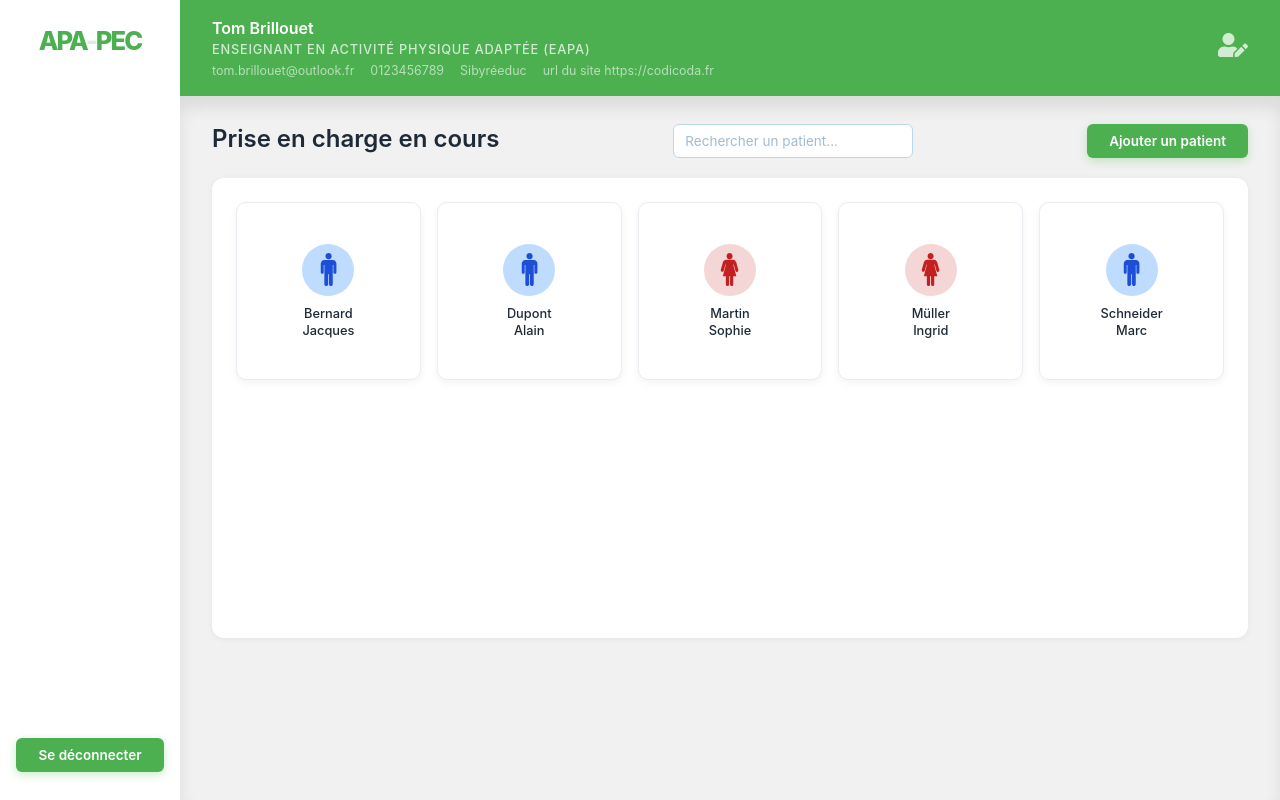
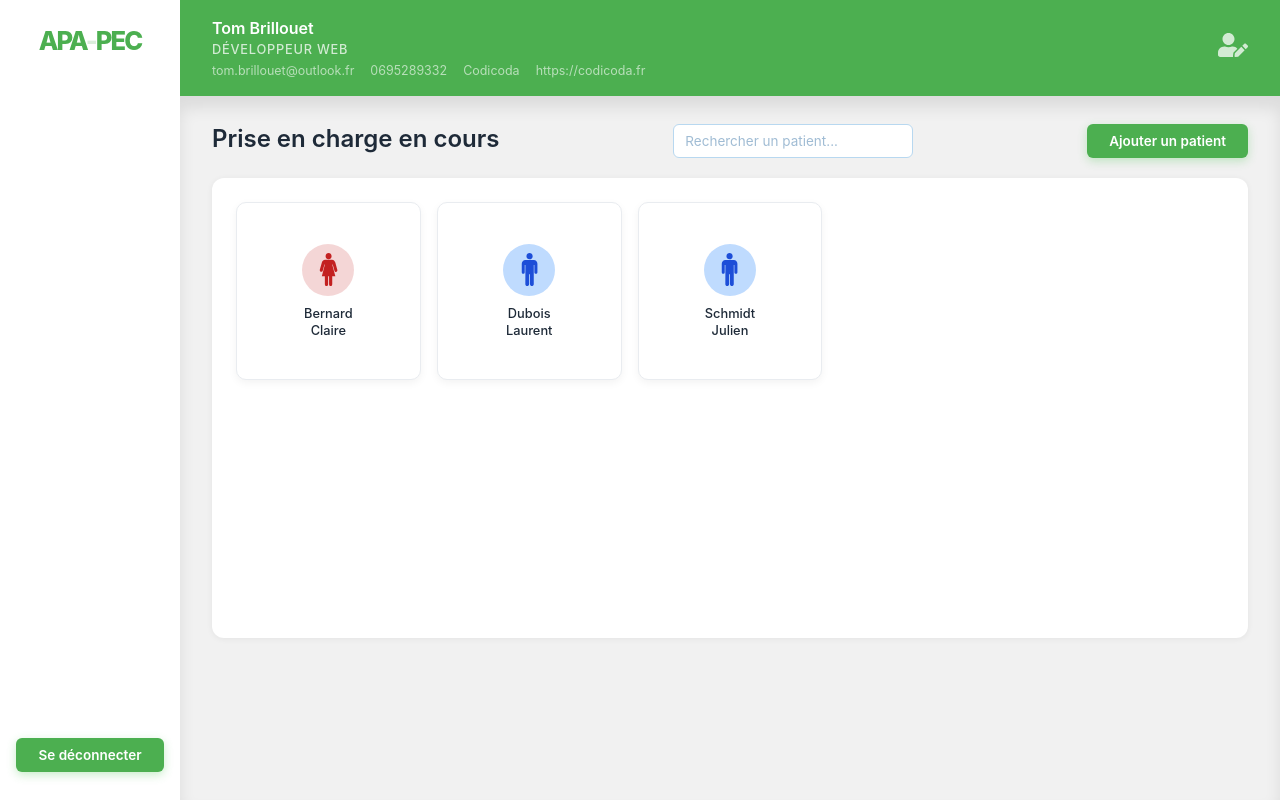
Before and after one commit to TomBrillouet/APA-PEC, a React (Vite) app: page /dashboard in a window 1280 px wide. Built offline with nearby package versions, Linux system fonts and the light colour scheme.

Commit message:
🔧F04 : Change initi datas

```diff
--- a/src/datas/fakePatients.js
+++ b/src/datas/fakePatients.js
@@ -1,130 +1,36 @@
 export const fakePatients = [
   {
-    id: "1",
+    id: "2",
     sex: "man",
-    lastName: "Dupont",
-    firstName: "Alain",
-    address: {
-      cp: "67960",
-      city: "Entzheim",
-      street: "52B route de Strasbourg",
-    },
-    mail: "adupont@gmail.com",
-    phone: "0612345678",
+    lastName: "Dubois",
+    firstName: "Laurent",
+    address: { cp: "67000", city: "Strasbourg", street: "8 rue du Moulin" },
+    mail: "laurent.dubois@gmail.com",
+    phone: "0611223344",
     birth: "1965-03-14",
-    height: 180,
-    weight: 82,
-    problems: "Douleurs chroniques au genou droit",
-    history: "Chute à vélo en 2018, opération du ménisque en 2019",
-    goals: "Retrouver de la mobilité pour reprendre la randonnée",
+    height: 175,
+    weight: 80,
+    problems: "Surpoids et déconditionnement à l'effort",
+    history: "Hypertension traitée",
+    goals: "Perte de poids et amélioration endurance",
     archived: false,
     bilans: [
       {
-        id: "5025152a-3a7f-4f57-a721-0ab67c362786",
-        type: "initial",
-        height: 180,
-        weight: 82,
-        imc: 25.3,
-        date: "2026-02-21",
+        id: "2-final",
+        type: "final",
+        height: 175,
+        weight: 80,
+        imc: 26.1,
+        avis: "Perte de poids significative et amélioration cardio-respiratoire.",
+        raisonFin: "Objectifs atteints",
+        objectifsconclusion: "Poursuite activité autonome conseillée",
+        date: "2026-04-15",
         tests: [
           {
             name: "Assis-debout",
-            remarques: "6czcz8",
+            remarques: "Bonne endurance",
             results: [
-              { field: "Répétitions", chart: true, value: "5" },
-              { field: "FC initiale", value: "4" },
-              { field: "FC finale", value: "8" },
-              { field: "FC après délai", value: "8" },
-              { field: "Sat initiale", value: "6" },
-              { field: "Sat finale", value: "4" },
-              { field: "Sat après délai", value: "5" },
-            ],
-          },
-          {
-            name: "Test d'équilibre unipodal",
-            remarques: "fke",
-            results: [
-              { field: "Durée gauche", chart: true, value: "8" },
-              { field: "Durée droite", chart: true, value: "9" },
-              { field: "FC initiale", value: "5" },
-              { field: "FC finale", value: "2" },
-              { field: "FC après délai", value: "5" },
-            ],
-          },
-        ],
-      },
-    ],
-    logbook: [],
-  },
-  {
-    id: "2",
-    sex: "woman",
-    lastName: "Martin",
-    firstName: "Sophie",
-    address: {
-      cp: "67000",
-      city: "Strasbourg",
-      street: "14 rue des Roses",
-    },
-    mail: "sophie.martin@outlook.fr",
-    phone: "0698765432",
-    birth: "1978-07-22",
-    height: 165,
-    weight: 62,
-    problems: "Lombalgie chronique, fatigue persistante",
-    history:
-      "Hernie discale L4-L5 diagnostiquée en 2021, kinésithérapie suivie pendant 6 mois",
-    goals:
-      "Diminuer les douleurs au quotidien et reprendre le travail à plein temps",
-    archived: false,
-    bilans: [
-      {
-        id: "b2c3d4e5-f6a7-8901-bcde-f12345678901",
-        type: "intermediaire",
-        height: 165,
-        weight: 62,
-        imc: 22.77,
-        date: "2026-02-15",
-        tests: [
-          {
-            name: "Assis-debout",
-            remarques: "Nette amélioration, pas de douleur signalée",
-            results: [
-              { field: "Répétitions", chart: true, value: "12" },
-              { field: "FC initiale", value: "70" },
-              { field: "FC finale", value: "88" },
-              { field: "FC après délai", value: "73" },
-              { field: "Sat initiale", value: "99" },
-              { field: "Sat finale", value: "98" },
-              { field: "Sat après délai", value: "99" },
-            ],
-          },
-          {
-            name: "Test d'équilibre unipodal",
-            remarques: "Légère instabilité côté gauche",
-            results: [
-              { field: "Durée gauche", chart: true, value: "15" },
-              { field: "Durée droite", chart: true, value: "22" },
-              { field: "FC initiale", value: "70" },
-              { field: "FC finale", value: "74" },
-              { field: "FC après délai", value: "71" },
-            ],
-          },
-        ],
-      },
-      {
-        id: "a1b2c3d4-e5f6-7890-abcd-ef1234567890",
-        type: "initial",
-        height: 165,
-        weight: 63,
-        imc: 23.14,
-        date: "2026-01-10",
-        tests: [
-          {
-            name: "Assis-debout",
-            remarques: "Douleurs signalées à la montée",
-            results: [
-              { field: "Répétitions", chart: true, value: "8" },
+              { field: "Répétitions", chart: true, value: "18" },
               { field: "FC initiale", value: "72" },
               { field: "FC finale", value: "95" },
               { field: "FC après délai", value: "78" },
@@ -133,15 +39,53 @@ export const fakePatients = [
               { field: "Sat après délai", value: "98" },
             ],
           },
+        ],
+      },
+      {
+        id: "2-int",
+        type: "intermediaire",
+        height: 175,
+        weight: 83,
+        imc: 27.1,
+        ajustement: "Augmentation durée cardio",
+        evolution: "Capacité aérobie en hausse",
+        ressenti: "Moins essoufflé",
+        date: "2026-03-10",
+        tests: [
           {
-            name: "Test d'équilibre unipodal",
-            remarques: "Légère instabilité côté gauche",
+            name: "Assis-debout",
+            remarques: "Amélioration",
             results: [
-              { field: "Durée gauche", chart: true, value: "12" },
-              { field: "Durée droite", chart: true, value: "18" },
-              { field: "FC initiale", value: "70" },
-              { field: "FC finale", value: "74" },
-              { field: "FC après délai", value: "71" },
+              { field: "Répétitions", chart: true, value: "14" },
+              { field: "FC initiale", value: "75" },
+              { field: "FC finale", value: "105" },
+              { field: "FC après délai", value: "85" },
+              { field: "Sat initiale", value: "98" },
+              { field: "Sat finale", value: "96" },
+              { field: "Sat après délai", value: "97" },
+            ],
+          },
+        ],
+      },
+      {
+        id: "2-init",
+        type: "initial",
+        height: 175,
+        weight: 88,
+        imc: 28.7,
+        date: "2026-01-20",
+        tests: [
+          {
+            name: "Assis-debout",
+            remarques: "Essoufflement rapide",
+            results: [
+              { field: "Répétitions", chart: true, value: "9" },
+              { field: "FC initiale", value: "80" },
+              { field: "FC finale", value: "115" },
+              { field: "FC après délai", value: "95" },
+              { field: "Sat initiale", value: "97" },
+              { field: "Sat finale", value: "95" },
+              { field: "Sat après délai", value: "96" },
             ],
           },
         ],
@@ -149,56 +93,88 @@ export const fakePatients = [
     ],
     logbook: [],
   },
+
   {
     id: "3",
-    sex: "man",
-    lastName: "Schneider",
-    firstName: "Marc",
-    address: {
-      cp: "67200",
-      city: "Strasbourg",
-      street: "3 allée des Marronniers",
-    },
-    mail: "m.schneider@free.fr",
-    phone: "0623456789",
-    birth: "1952-11-05",
-    height: 174,
-    weight: 78,
-    problems: "BPCO modérée, essoufflement à l'effort",
-    history: "Fumeur pendant 30 ans, arrêt en 2010. Diagnostic BPCO en 2020.",
-    goals: "Améliorer l'endurance pour les activités du quotidien",
+    sex: "woman",
+    lastName: "Bernard",
+    firstName: "Claire",
+    address: { cp: "67200", city: "Strasbourg", street: "3 avenue de Colmar" },
+    mail: "claire.bernard@yahoo.fr",
+    phone: "0677889900",
+    birth: "1988-11-02",
+    height: 168,
+    weight: 67,
+    problems: "Rééducation post ligamentoplastie genou droit",
+    history: "Rupture LCA 2025",
+    goals: "Reprise course à pied",
     archived: false,
     bilans: [
       {
-        id: "c3d4e5f6-a7b8-9012-cdef-123456789012",
-        type: "initial",
-        height: 174,
-        weight: 78,
-        imc: 25.7,
-        date: "2026-02-03",
+        id: "3-final",
+        type: "final",
+        height: 168,
+        weight: 67,
+        imc: 23.7,
+        avis: "Stabilité retrouvée, reprise progressive de la course validée.",
+        raisonFin: "Objectif fonctionnel atteint",
+        objectifsconclusion: "Programme prévention rechute",
+        date: "2026-04-12",
         tests: [
           {
-            name: "Assis-debout",
-            remarques: "Essoufflement marqué en fin de test",
+            name: "Test d'équilibre unipodal",
+            remarques: "Symétrie retrouvée",
             results: [
-              { field: "Répétitions", chart: true, value: "4" },
-              { field: "FC initiale", value: "80" },
-              { field: "FC finale", value: "115" },
-              { field: "FC après délai", value: "92" },
-              { field: "Sat initiale", value: "94" },
-              { field: "Sat finale", value: "88" },
-              { field: "Sat après délai", value: "92" },
+              { field: "Durée gauche", chart: true, value: "30" },
+              { field: "Durée droite", chart: true, value: "29" },
+              { field: "FC initiale", value: "65" },
+              { field: "FC finale", value: "72" },
+              { field: "FC après délai", value: "66" },
             ],
           },
+        ],
+      },
+      {
+        id: "3-int",
+        type: "intermediaire",
+        height: 168,
+        weight: 68,
+        imc: 24.1,
+        ajustement: "Ajout pliométrie légère",
+        evolution: "Stabilité en amélioration",
+        ressenti: "Genou plus stable",
+        date: "2026-03-01",
+        tests: [
           {
             name: "Test d'équilibre unipodal",
-            remarques: "Équilibre correct pour l'âge",
+            remarques: "Bonne progression",
             results: [
-              { field: "Durée gauche", chart: true, value: "15" },
-              { field: "Durée droite", chart: true, value: "14" },
-              { field: "FC initiale", value: "78" },
-              { field: "FC finale", value: "82" },
-              { field: "FC après délai", value: "79" },
+              { field: "Durée gauche", chart: true, value: "24" },
+              { field: "Durée droite", chart: true, value: "22" },
+              { field: "FC initiale", value: "67" },
+              { field: "FC finale", value: "74" },
+              { field: "FC après délai", value: "68" },
+            ],
+          },
+        ],
+      },
+      {
+        id: "3-init",
+        type: "initial",
+        height: 168,
+        weight: 69,
+        imc: 24.4,
+        date: "2026-01-10",
+        tests: [
+          {
+            name: "Test d'équilibre unipodal",
+            remarques: "Instabilité marquée côté droit",
+            results: [
+              { field: "Durée gauche", chart: true, value: "18" },
+              { field: "Durée droite", chart: true, value: "12" },
+              { field: "FC initiale", value: "70" },
+              { field: "FC finale", value: "78" },
+              { field: "FC après délai", value: "72" },
             ],
           },
         ],
@@ -206,115 +182,62 @@ export const fakePatients = [
     ],
     logbook: [],
   },
+
   {
     id: "4",
-    sex: "woman",
-    lastName: "Müller",
-    firstName: "Ingrid",
-    address: {
-      cp: "67380",
-      city: "Lingolsheim",
-      street: "8 rue du Moulin",
-    },
-    mail: "ingrid.muller@gmail.com",
-    phone: "0645678901",
-    birth: "1990-02-18",
-    height: 170,
-    weight: 60,
-    problems: "Douleurs à l'épaule droite, tendinite rotateurs",
-    history:
-      "Sportive de niveau amateur (natation). Début des douleurs en 2025 après reprise intense.",
-    goals: "Reprendre la natation compétitive sans douleur",
+    sex: "man",
+    lastName: "Schmidt",
+    firstName: "Julien",
+    address: { cp: "67300", city: "Schiltigheim", street: "22 rue des Vignes" },
+    mail: "julien.schmidt@orange.fr",
+    phone: "0688997766",
+    birth: "1995-06-18",
+    height: 180,
+    weight: 76,
+    problems: "Douleurs épaules et posture",
+    history: "Travail sédentaire",
+    goals: "Renforcement dos et correction posture",
     archived: false,
     bilans: [
       {
-        id: "d4e5f6a7-b8c9-0123-defa-234567890123",
-        type: "initial",
-        height: 170,
-        weight: 60,
-        imc: 20.8,
-        date: "2026-01-28",
+        id: "4-final",
+        type: "final",
+        height: 180,
+        weight: 76,
+        imc: 23.5,
+        avis: "Posture nettement améliorée, douleurs disparues.",
+        raisonFin: "Disparition symptômes",
+        objectifsconclusion: "Maintien renforcement 2x/semaine",
+        date: "2026-04-18",
         tests: [
           {
-            name: "Test d'équilibre unipodal",
-            remarques: "Très bonne stabilité générale",
+            name: "Assis-debout",
+            remarques: "Exécution fluide",
             results: [
-              { field: "Durée gauche", chart: true, value: "30" },
-              { field: "Durée droite", chart: true, value: "28" },
-              { field: "FC initiale", value: "62" },
-              { field: "FC finale", value: "65" },
-              { field: "FC après délai", value: "63" },
-            ],
-          },
-          {
-            name: "Assis-debout",
-            remarques: "Aucune limitation aux membres inférieurs",
-            results: [
-              { field: "Répétitions", chart: true, value: "15" },
-              { field: "FC initiale", value: "64" },
-              { field: "FC finale", value: "90" },
-              { field: "FC après délai", value: "67" },
-              { field: "Sat initiale", value: "99" },
-              { field: "Sat finale", value: "99" },
-              { field: "Sat après délai", value: "99" },
+              { field: "Répétitions", chart: true, value: "20" },
+              { field: "FC initiale", value: "68" },
+              { field: "FC finale", value: "88" },
+              { field: "FC après délai", value: "70" },
             ],
           },
         ],
       },
-    ],
-    logbook: [],
-  },
-  {
-    id: "5",
-    sex: "man",
-    lastName: "Bernard",
-    firstName: "Jacques",
-    address: {
-      cp: "67500",
-      city: "Haguenau",
-      street: "27 rue du Général de Gaulle",
-    },
-    mail: "j.bernard@wanadoo.fr",
-    phone: "0601234567",
-    birth: "1943-09-30",
-    height: 168,
-    weight: 91,
-    problems: "Arthrose des deux genoux, difficultés à la marche",
-    history:
-      "Prothèse totale genou gauche en 2022. Suivi régulier en rééducation.",
-    goals: "Maintenir l'autonomie et éviter une deuxième opération",
-    archived: false,
-    bilans: [
       {
-        id: "e5f6a7b8-c9d0-1234-efab-345678901234",
+        id: "4-init",
         type: "initial",
-        height: 168,
-        weight: 91,
-        imc: 32.2,
-        date: "2025-06-15",
+        height: 180,
+        weight: 79,
+        imc: 24.4,
+        date: "2026-01-12",
         tests: [
           {
             name: "Assis-debout",
-            remarques: "Aide des mains sur les accoudoirs nécessaire",
+            remarques: "Raideur dorsale",
             results: [
-              { field: "Répétitions", chart: true, value: "3" },
-              { field: "FC initiale", value: "76" },
-              { field: "FC finale", value: "102" },
-              { field: "FC après délai", value: "85" },
-              { field: "Sat initiale", value: "96" },
-              { field: "Sat finale", value: "94" },
-              { field: "Sat après délai", value: "95" },
-            ],
-          },
-          {
-            name: "Test d'équilibre unipodal",
-            remarques: "Non réalisable côté gauche, douleur trop importante",
-            results: [
-              { field: "Durée gauche", chart: true, value: "0" },
-              { field: "Durée droite", chart: true, value: "6" },
-              { field: "FC initiale", value: "75" },
-              { field: "FC finale", value: "78" },
-              { field: "FC après délai", value: "76" },
+              { field: "Répétitions", chart: true, value: "12" },
+              { field: "FC initiale", value: "72" },
+              { field: "FC finale", value: "98" },
+              { field: "FC après délai", value: "80" },
             ],
           },
         ],
--- a/src/datas/fakePro.js
+++ b/src/datas/fakePro.js
@@ -2,8 +2,8 @@ export const fakePro = {
   lastName: "Brillouet",
   firstName: "Tom",
   mail: "tom.brillouet@outlook.fr",
-  phone: "0123456789",
-  website: "url du site https://codicoda.fr",
-  job: "Enseignant en activité physique adaptée (EAPA)",
-  society: "Sibyréeduc ",
+  phone: "0695289332",
+  website: "https://codicoda.fr",
+  job: "Développeur web",
+  society: "Codicoda ",
 }
```
